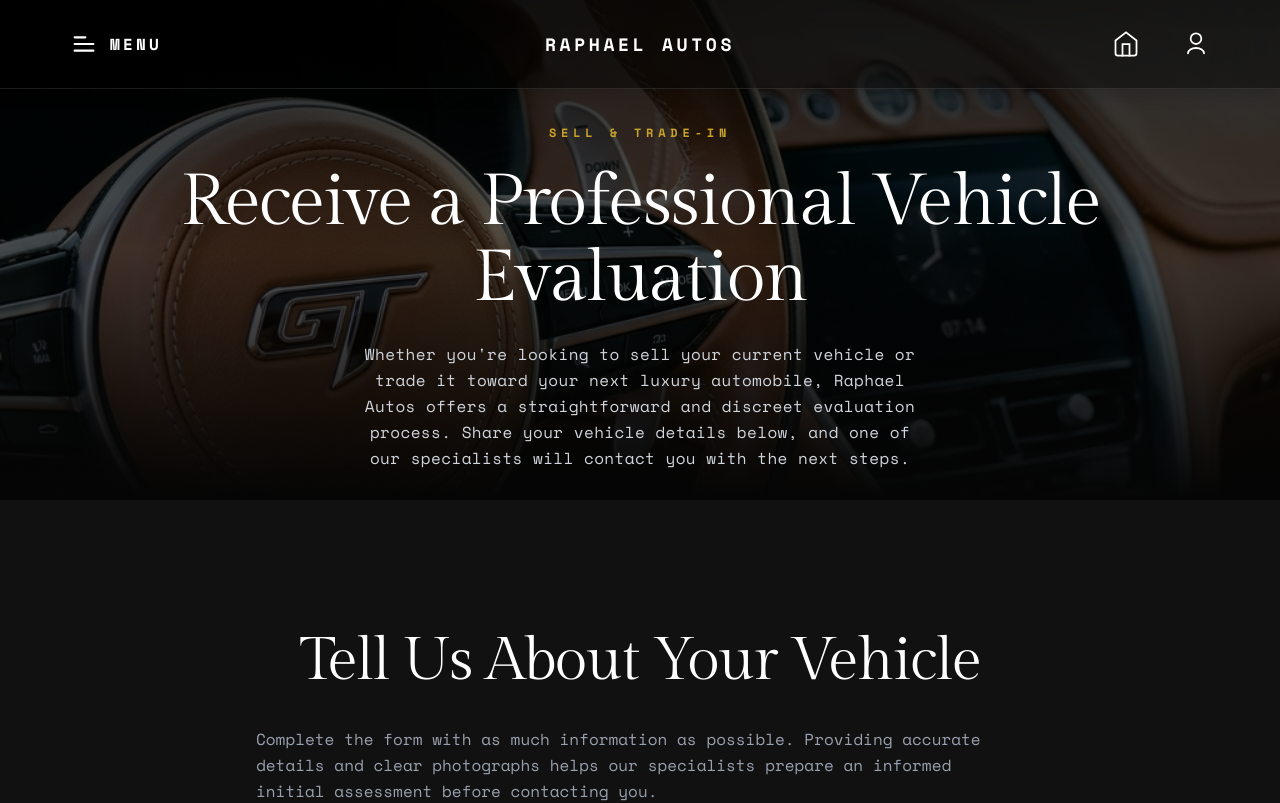
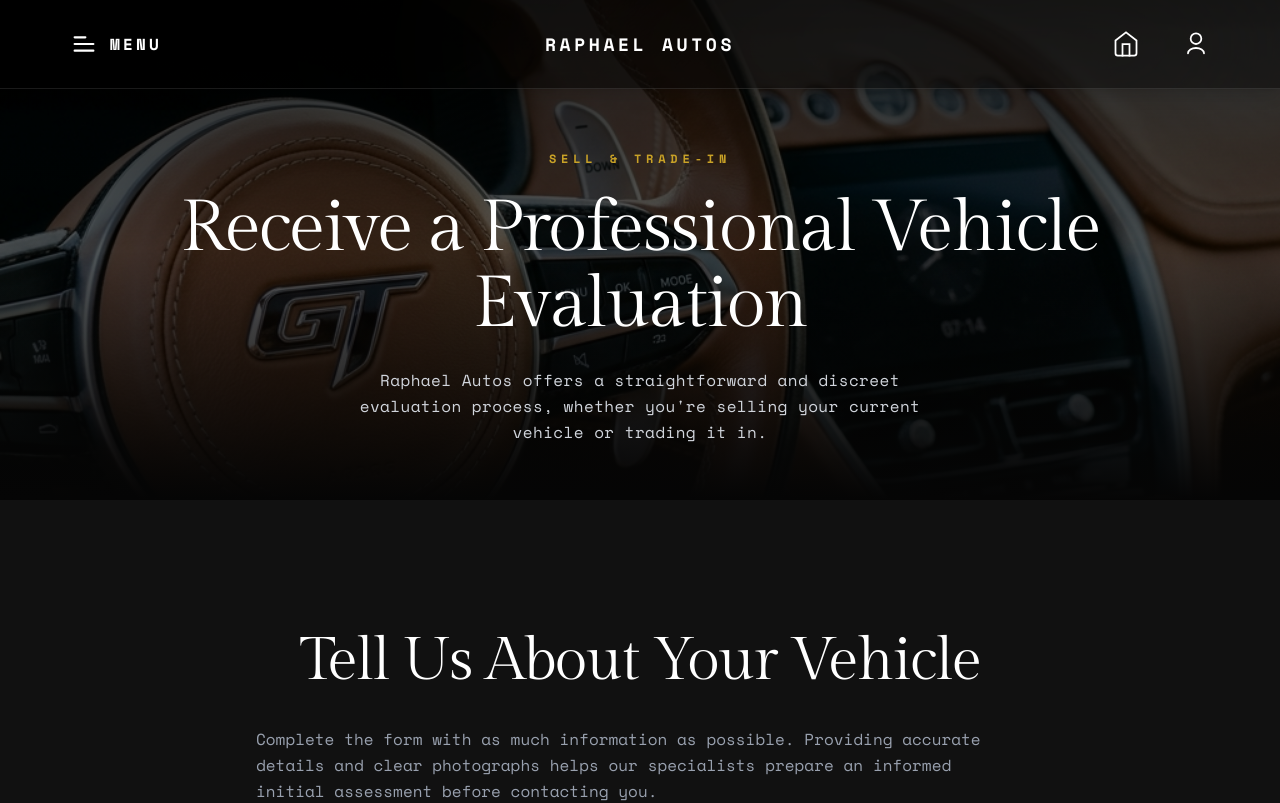
Before and after one commit to Ace-design2/raphael-autos, a Next.js app: page /sell-trade-in in a window 1280 px wide. Shown: the top 803 px of the page. Built offline with nearby package versions, Linux system fonts and the light colour scheme.

Commit message:
refactor: simplify copy for sell-trade-in hero section description

```diff
--- a/app/sell-trade-in/page.tsx
+++ b/app/sell-trade-in/page.tsx
@@ -33,7 +33,7 @@
             Receive a Professional Vehicle Evaluation
           </h1>
           <p className="mt-6 text-gray-300 font-body text-sm md:text-base max-w-xl mx-auto leading-relaxed tracking-wide">
-            Whether you&apos;re looking to sell your current vehicle or trade it toward your next luxury automobile, Raphael Autos offers a straightforward and discreet evaluation process. Share your vehicle details below, and one of our specialists will contact you with the next steps.
+            Raphael Autos offers a straightforward and discreet evaluation process, whether you&apos;re selling your current vehicle or trading it in.
           </p>
         </div>
       </section>
```
